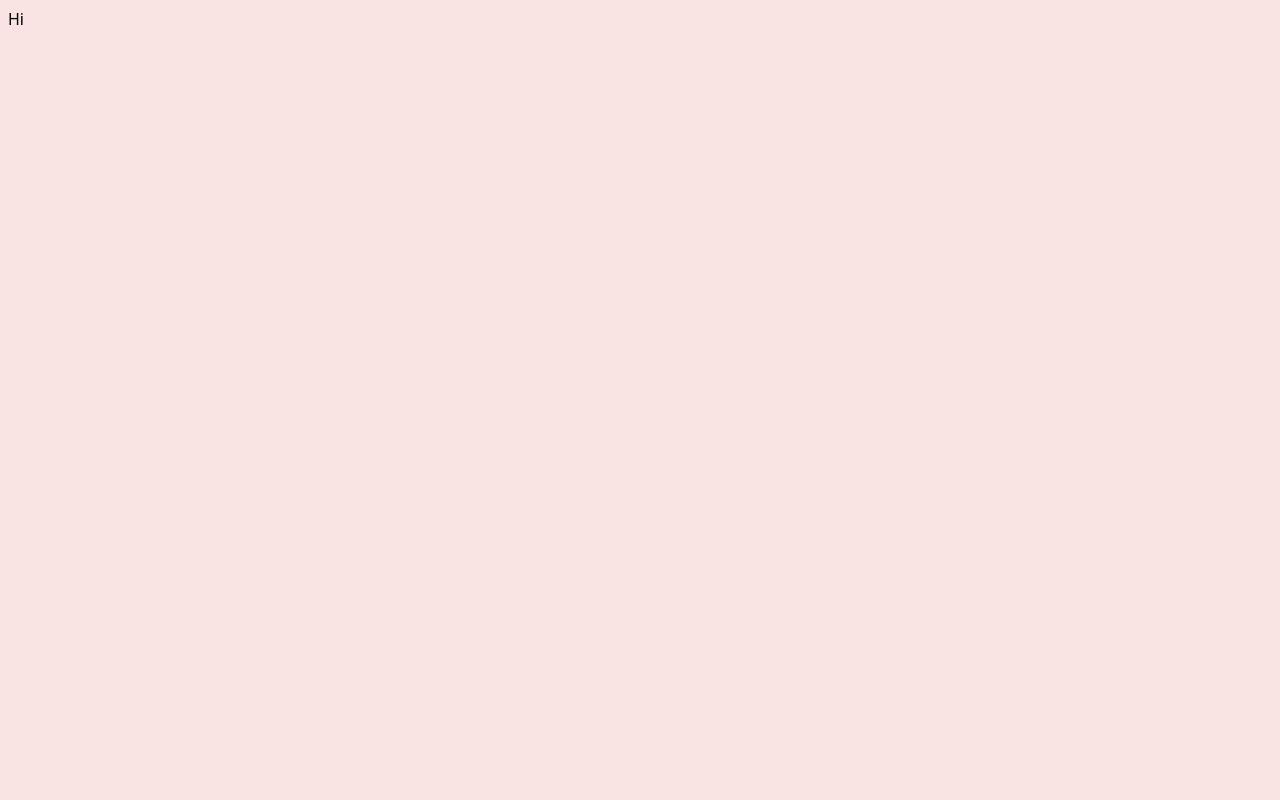
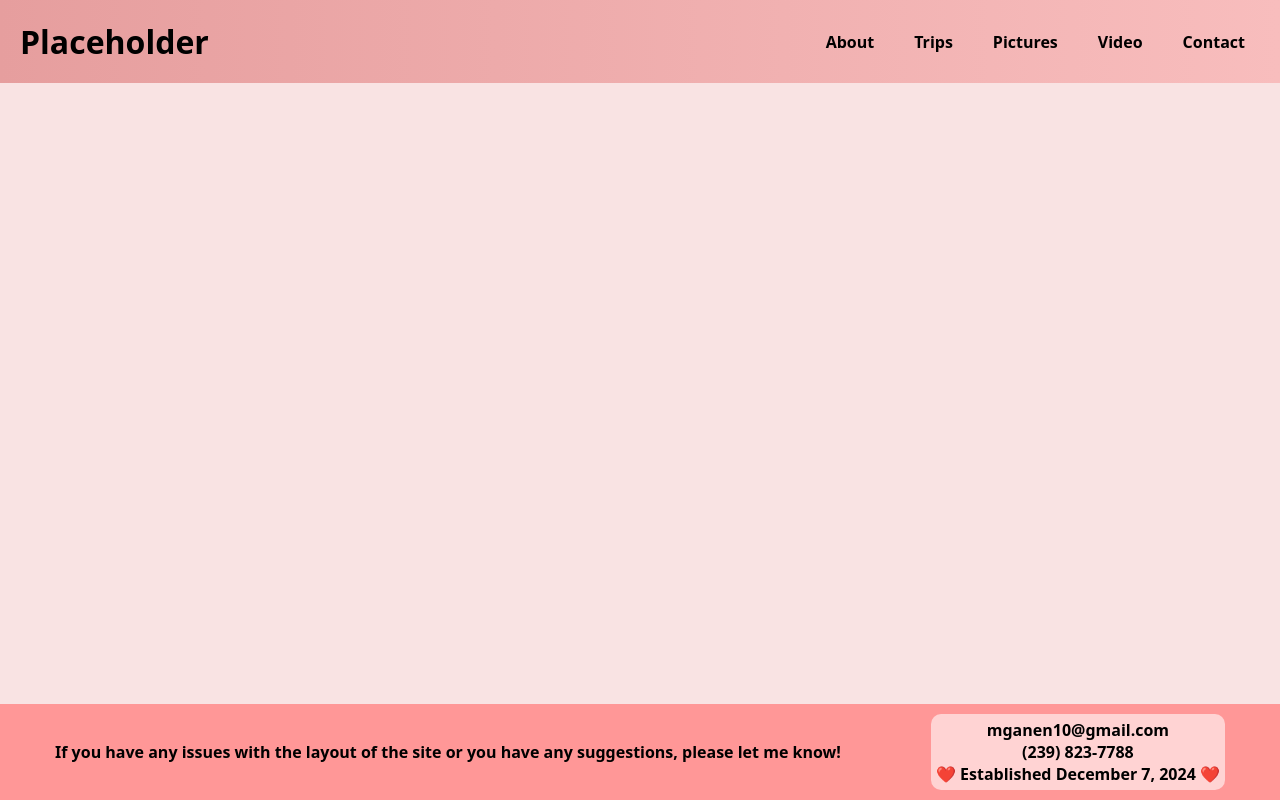
Before and after one commit to MartinGV10/Anniversary-Page, a React (Vite) app: page /home in a window 1280 px wide. Built offline with nearby package versions, Linux system fonts and the light colour scheme.

Commit message:
Added footer and header

```diff
--- a/src/App.jsx
+++ b/src/App.jsx
@@ -1,7 +1,7 @@
 import { Routes, Route } from "react-router-dom";
 import Welcome from "./Welcome";
 import Home from "./Home";
-import "./App.css";
+import "./css/App.css";
 
 function App() {
   return (
--- /dev/null
+++ b/src/Footer.jsx
@@ -0,0 +1,18 @@
+import './css/Footer.css'
+
+function Footer() {
+    return (
+        <>
+            <div className="footer">
+                <p className="foot-desc">If you have any issues with the layout of the site or you have any suggestions, please let me know!</p>
+                <p className="links">
+                    <p>mganen10@gmail.com</p>
+                    <p>(239) 823-7788</p>
+                    <p>❤️ Established December 7, 2024 ❤️</p>
+                </p>
+            </div>
+        </>
+    )
+}
+
+export default Footer
--- a/src/Home.jsx
+++ b/src/Home.jsx
@@ -1,7 +1,15 @@
+import Footer from "./Footer"
+import Nav from "./Nav"
+import './css/Nav.css'
+
 function Home() {
     return (
         <>
-        Hi
+        <Nav />
+
+
+
+        <Footer />
         </>
     )
 }
--- a/src/Nav.jsx
+++ b/src/Nav.jsx
@@ -2,7 +2,14 @@ function Nav() {
     return (
         <>
         <div className="nav">
-
+            <h1 className="title">Placeholder</h1>
+            <div className="nav-items">
+                <p className="nav-tit">About</p>
+                <p className="nav-tit">Trips</p>
+                <p className="nav-tit">Pictures</p>
+                <p className="nav-tit">Video</p>
+                <p className="nav-tit">Contact</p>
+            </div>
         </div>
         </>
     )
--- a/src/App.css
+++ b/src/css/App.css
@@ -10,7 +10,6 @@
   padding: 20px;
   border-radius: 10px;
   margin-top: 250px;
-  /* height: 250px; */
 }
 
 .f-bot {
--- /dev/null
+++ b/src/css/Footer.css
@@ -0,0 +1,20 @@
+.footer {
+    display: flex;
+    align-items: center;
+    justify-content: space-around;
+    background-color: rgb(255, 151, 151);
+    position: fixed;
+    bottom: 0;
+    left: 0;
+    width: 100%;
+    padding: 10px;
+    z-index: 1000;
+    font-weight: 600;
+}
+
+.links {
+    text-align: center;
+    background-color: rgb(255, 211, 211);
+    padding: 5px;
+    border-radius: 10px;
+}
--- /dev/null
+++ b/src/css/Nav.css
@@ -0,0 +1,28 @@
+.nav {
+    display: flex;
+    justify-content: space-between;
+    align-items: center;
+    background: linear-gradient(to right, rgb(230, 158, 158), rgb(248, 189, 189));
+    padding: 20px;
+    padding-right: 30px;
+}
+
+.nav-items {
+    display: flex;
+    justify-content: center;
+    align-items: center;
+    gap: 30px;
+    font-weight: 600;
+}
+
+.nav-tit {
+    cursor: pointer;
+    transition: 0.1s all;
+    padding: 5px;
+    border-radius: 7px;
+}
+
+.nav-tit:hover {
+    color: white;
+    background-color: rgb(255, 110, 110);
+}
--- a/src/index.css
+++ b/src/css/index.css
@@ -1,8 +1,11 @@
-:root {
+* {
   font-family: system-ui, Avenir, Helvetica, Arial, sans-serif;
   margin: 0;
   padding: 0;
   box-sizing: border-box;
   color: black;
+}
+
+:root {
   background-color: rgb(249, 227, 227);
 }
--- a/src/main.jsx
+++ b/src/main.jsx
@@ -2,7 +2,7 @@ import { StrictMode } from "react";
 import { createRoot } from "react-dom/client";
 import { BrowserRouter } from "react-router-dom";
 
-import "./index.css";
+import "./css/index.css";
 import App from "./App.jsx";
 
 createRoot(document.getElementById("root")).render(
```
